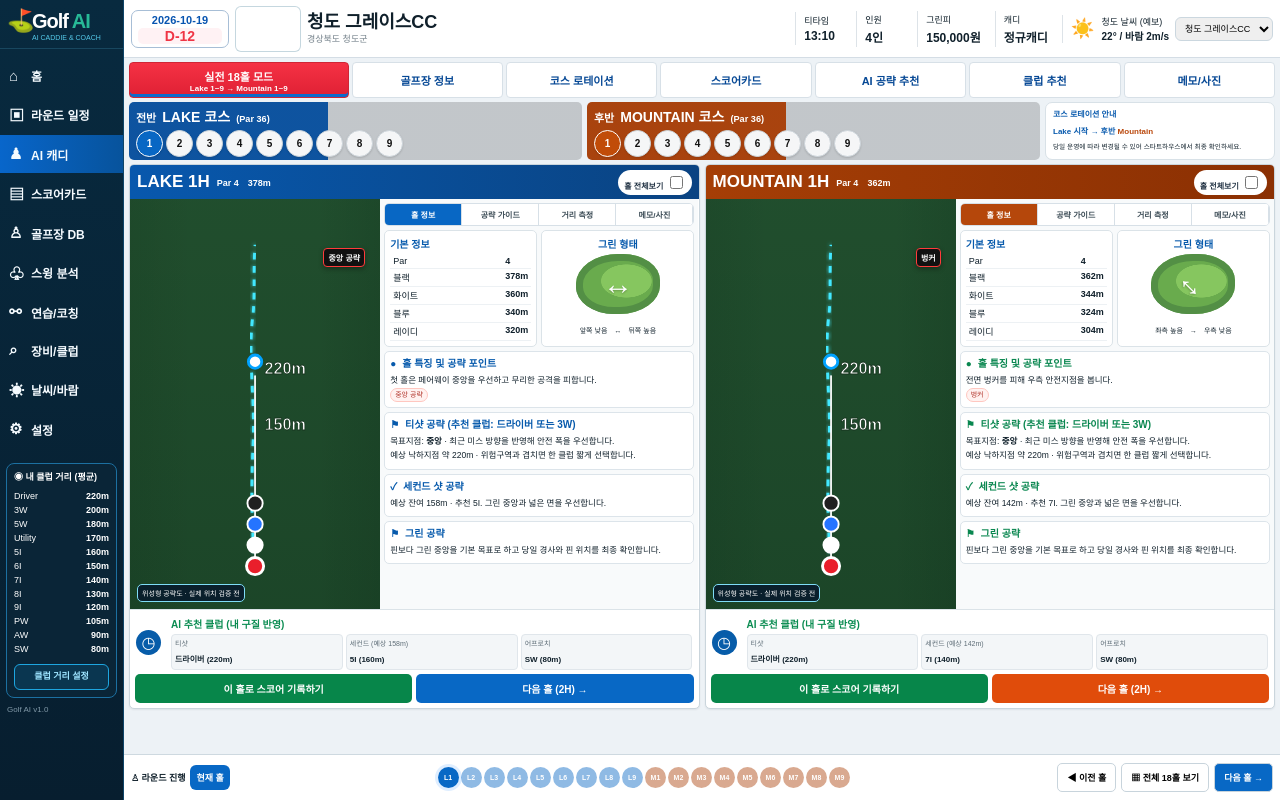
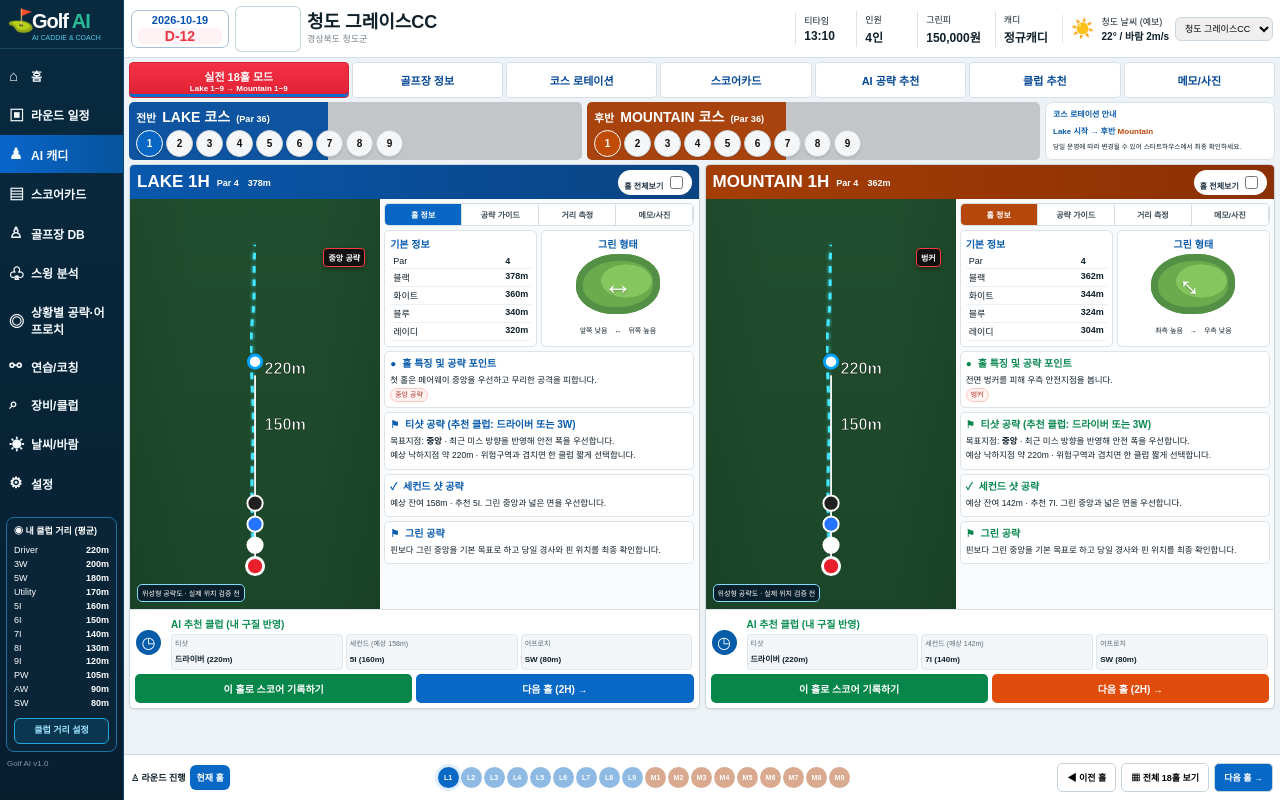
Before and after one commit to heffyncool-web/golf-ai, a Next.js app: page / in a window 1280 px wide. Built offline with nearby package versions, Linux system fonts and the light colour scheme.

Commit message:
Connect short game academy to Golf AI navigation

```diff
--- a/app/page.jsx
+++ b/app/page.jsx
@@ -3,10 +3,11 @@
 import { useEffect, useMemo, useState } from "react";
 import { builtInCourses, getCourseById } from "../data/courses";
 import { SATELLITE_MAPS } from "../data/satelliteMaps";
+import ShortGameAcademy from "./ShortGameAcademy";
 
 const NAV=[
   ["home","⌂","홈"],["schedule","▣","라운드 일정"],["caddie","♟","AI 캐디"],["score","▤","스코어카드"],
-  ["courses","♙","골프장 DB"],["swing","♧","스윙 분석"],["practice","⚯","연습/코칭"],["equipment","⌕","장비/클럽"],
+  ["courses","♙","골프장 DB"],["swing","♧","스윙 분석"],["shortgame","◎","상황별 공략·어프로치"],["practice","⚯","연습/코칭"],["equipment","⌕","장비/클럽"],
   ["weather","☀","날씨/바람"],["settings","⚙","설정"]
 ];
 const DEFAULT_CLUBS={Driver:220,"3W":200,"5W":180,Utility:170,"5I":160,"6I":150,"7I":140,"8I":130,"9I":120,PW:105,AW:90,SW:80};
@@ -133,6 +134,7 @@ export default function Page(){
         {view==="score"&&<Score scores={scores} setScoreField={setScoreField} shots={shots}/>}
         {view==="courses"&&<Courses allCourses={[...builtInCourses,...customCourses]} customCourses={customCourses} addCourse={addCourse} setCustomCourses={setCustomCourses} courseId={courseId} setCourseId={setCourseId} course={course} rotation={rotation} updateCustomHole={updateCustomHole} setStep={setStep}/>}
         {view==="swing"&&<Swing/>}
+        {view==="shortgame"&&<ShortGameAcademy/>}
         {view==="practice"&&<Practice items={practice} setItems={setPractice}/>}
         {view==="equipment"&&<Equipment clubs={clubs} setClubs={setClubs}/>}
         {view==="weather"&&<Weather value={weather} setValue={setWeather} location={location} gpsStatus={gpsStatus} requestLocation={requestLocation} fetchLiveWeather={fetchLiveWeather}/>}
```
